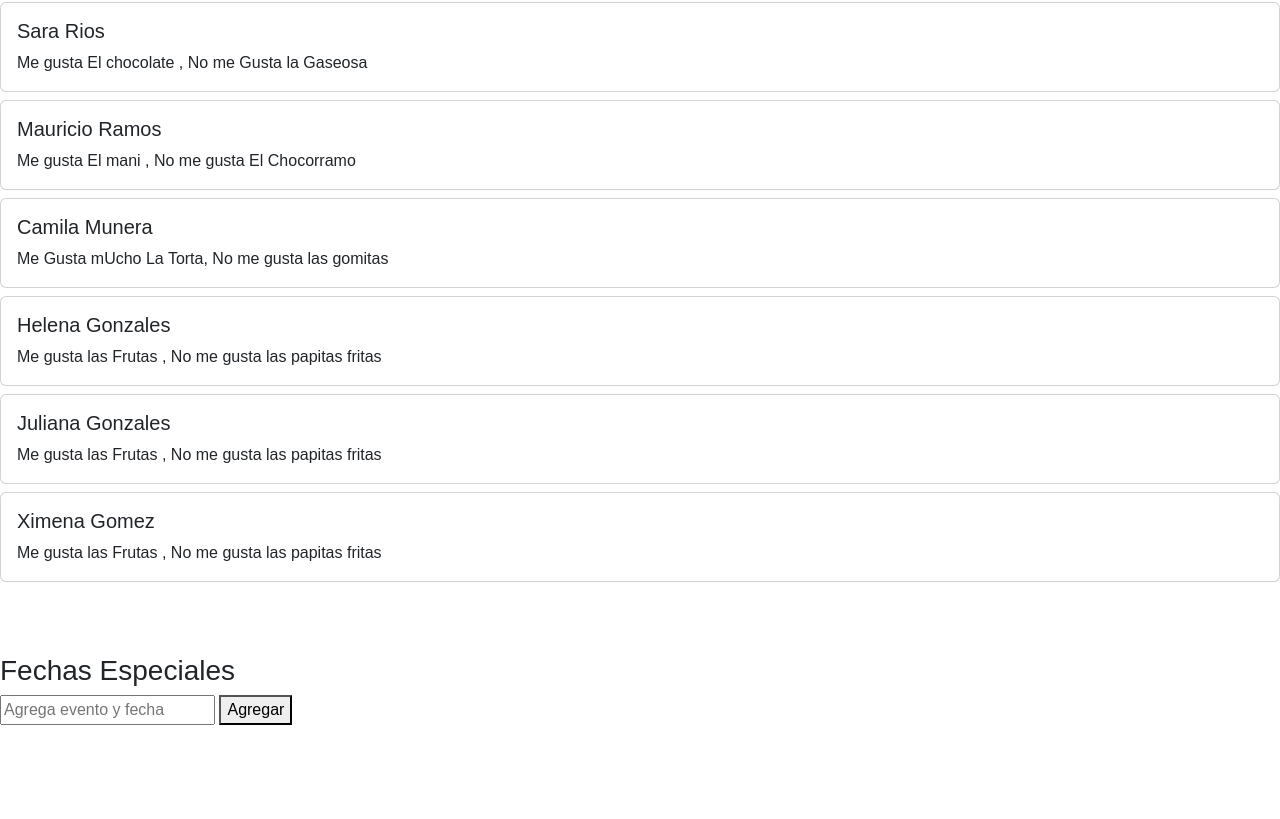
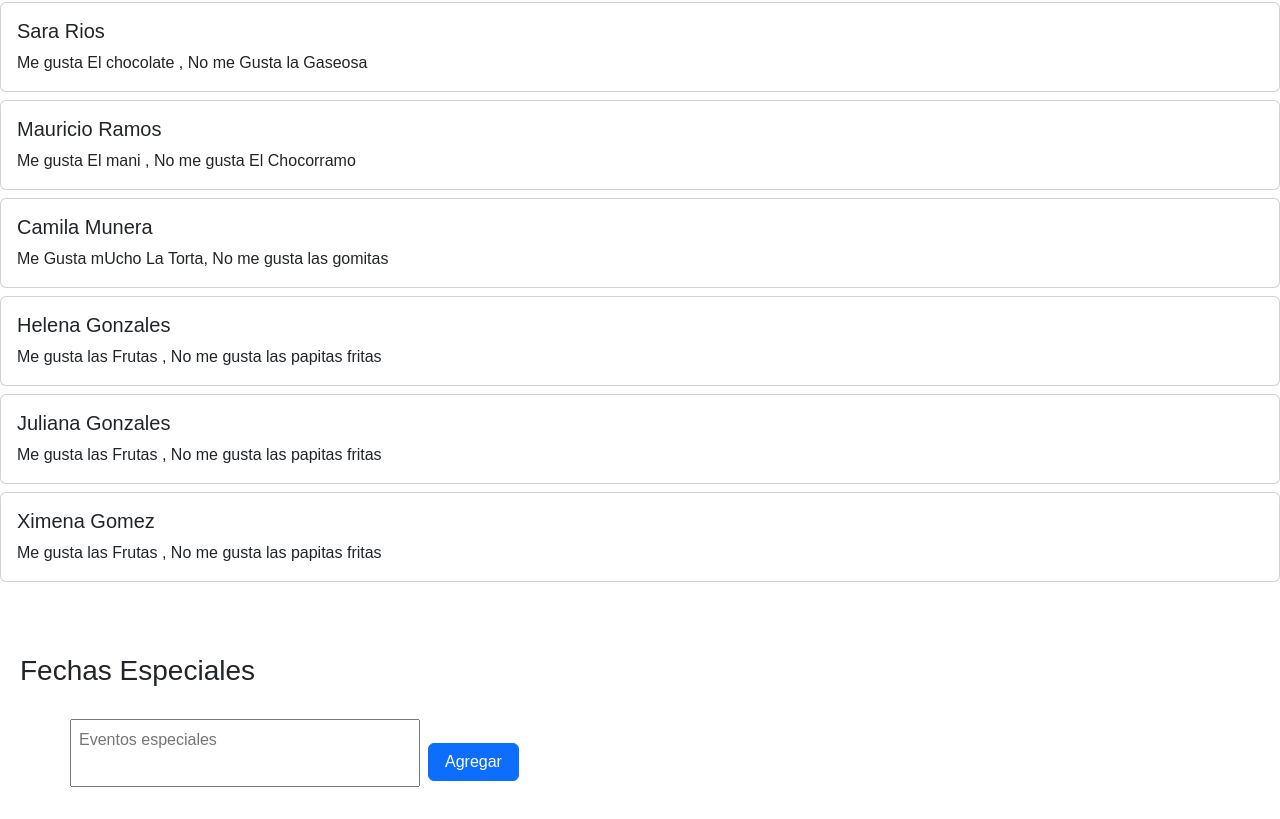
Before and after one commit to EstebanBenitez/CodigoModaReact, a React (Create React App) app: page /miembrosadmin in a window 1280 px wide. Shown: the part 844-1663 px from the top of the page. Before the commit the page ends 1641 px from the top, so only its background shows below. Built offline with nearby package versions, Linux system fonts and the light colour scheme.

Commit message:
Se agregan cambios a las vistas de miembros y miembrosadmin

```diff
--- a/src/components/SearchGroup.jsx
+++ b/src/components/SearchGroup.jsx
@@ -27,7 +27,7 @@ export const SearchGroup = () => {
             className="form-control"
             aria-label="Small"
             aria-describedby="Small"
-
+            placeholder="Nombre del grupo"
         />
         <button onClick={ onInputChange } className="btn btn-secondary mt-3">Ingresar</button>
         </form>
--- a/src/views/MiembrosAdmin.jsx
+++ b/src/views/MiembrosAdmin.jsx
@@ -3,13 +3,14 @@ import BotonesGrupo  from "../components/BotonesGrupo";
 import  ListMembers  from "../components/ListMembers";
 import DerechaGrupo from "../components/DerechaGrupo";
 import { IzquierdaGrupo } from "../components/IzquierdaGrupo";
+import {Link} from "react-router-dom";
 
 export const MiembrosAdmin = () => {
 
   return (
 <>
 
-<BotonesGrupo />
+        <BotonesGrupo />
 
 <section id="pantalla-d-grupo">
         <IzquierdaGrupo/>
@@ -19,12 +20,17 @@ export const MiembrosAdmin = () => {
 </section>
 
 <br /><br /><br />
-<ListMembers/>
+        <ListMembers/>
 <br /><br /><br />
 <section>
-
-    <h3>Fechas Especiales</h3>
-    <input placeholder="Agrega evento y fecha" type="text"></input> <button>Agregar</button>
+    <h3 className="derecha-grupo d-flex flex-row w-100">Fechas Especiales</h3>
+    <br/>
+    <div className="derecha-grupo d-flex flex-row w-100">
+            <textarea autoCapitalize="characters" placeholder="Eventos especiales" className="descripción p-2 w-100%"></textarea>
+        <div className="p-2">
+            <Link to={"/"} className="btn btn-primary mt-3 px-3" type="button">Agregar</Link>
+        </div>
+    </div>
 
 </section>
 <br /><br /><br />
```
